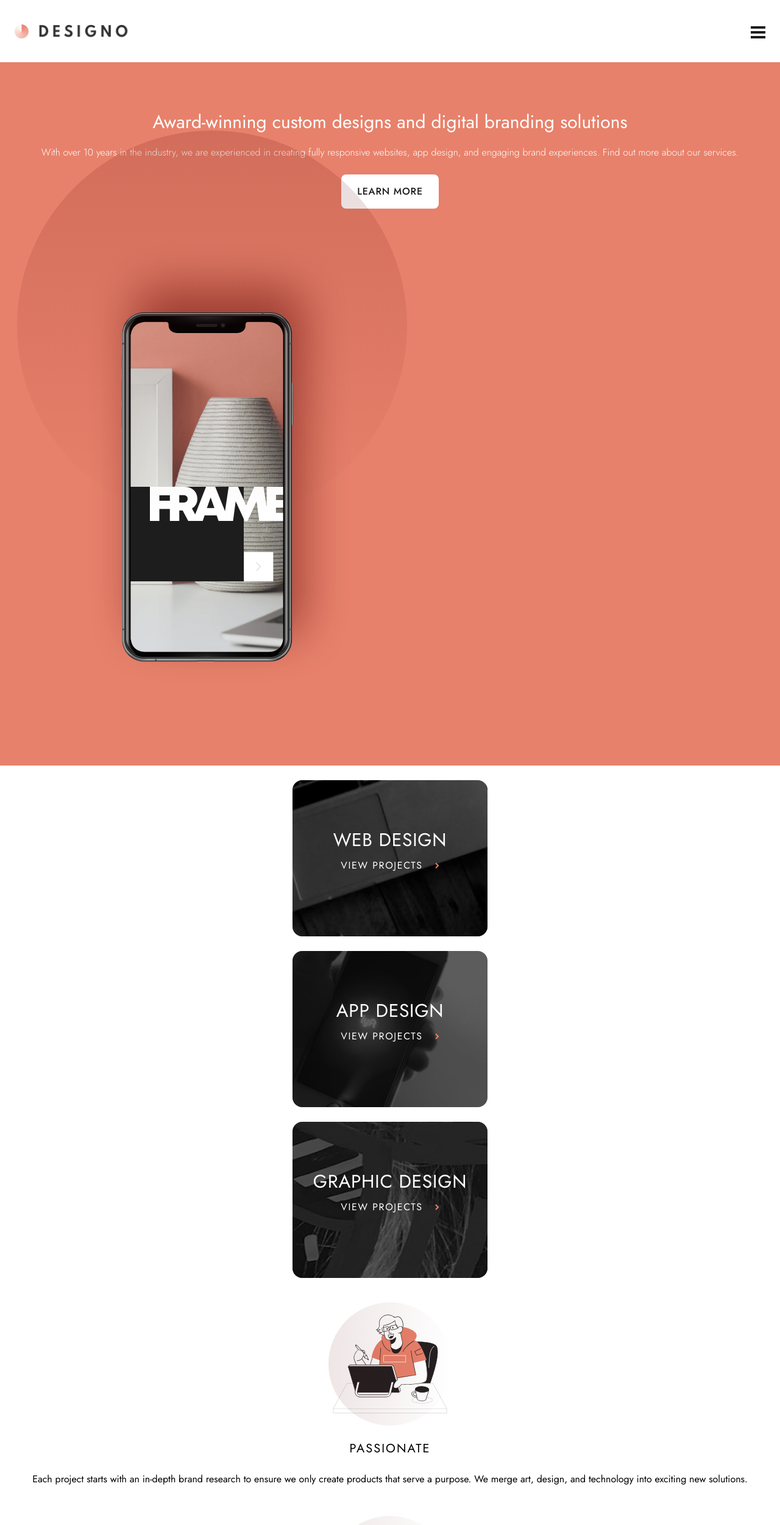
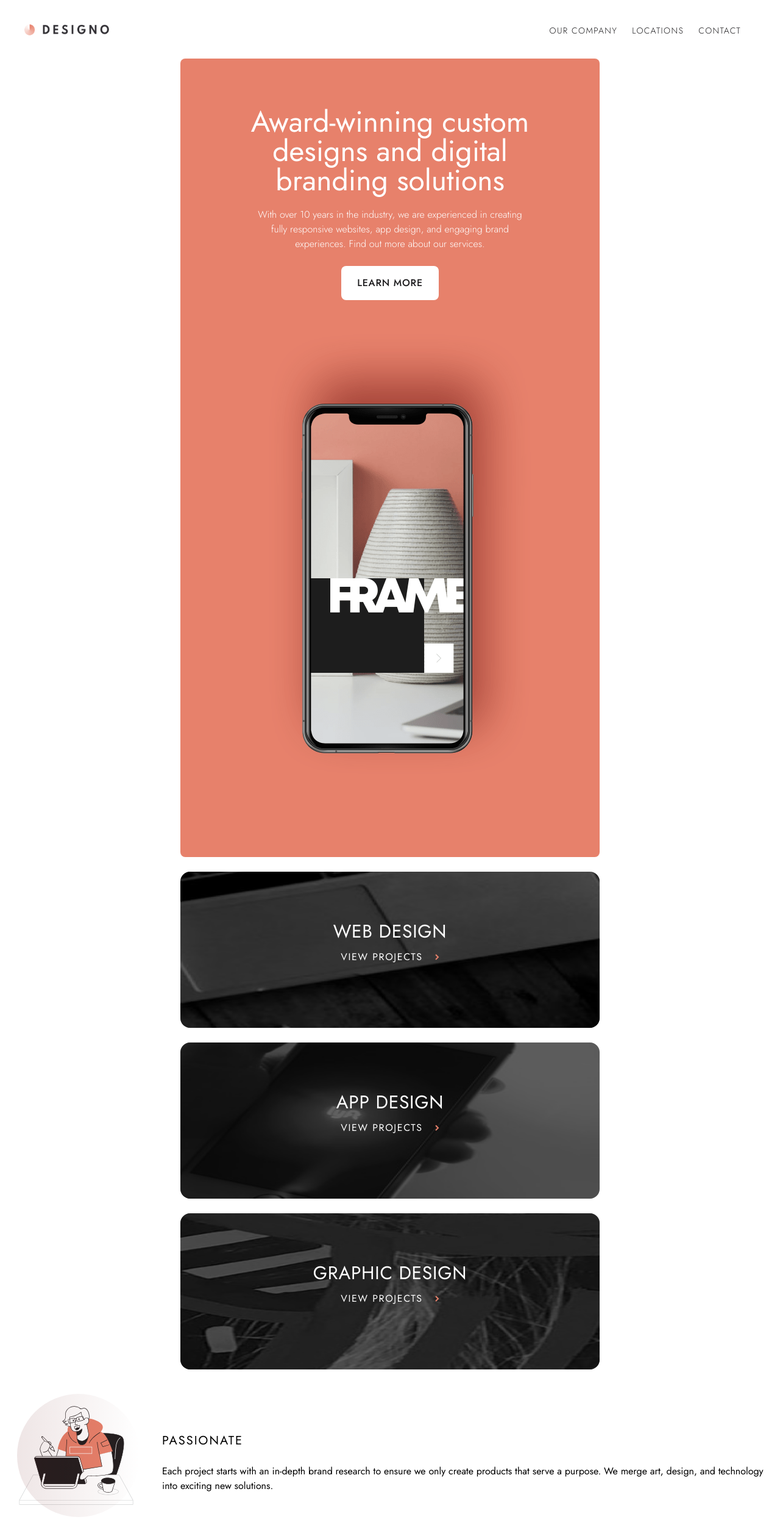
Before and after one commit to MarcioLopes451/designo, a Next.js app: page / in a window 1280 px wide. Shown: the top 2500 px of the page at 61% size. Built offline with nearby package versions, Linux system fonts and the light colour scheme.

Commit message:
add:tablet

```diff
--- a/app/page.tsx
+++ b/app/page.tsx
@@ -1,4 +1,4 @@
-
+'use client'
 import Hero from '../assets/home/desktop/image-hero-phone.png';
 import Circle from '../assets/home/desktop/bg-pattern-hero-home.svg';
 import Web from '../assets/home/mobile/image-web-design.jpg';
@@ -17,6 +17,9 @@ import Twitter from '../assets/shared/desktop/icon-twitter.svg';
 import Pinterest from '../assets/shared/desktop/icon-pinterest.svg';
 import Instagram from '../assets/shared/desktop/icon-instagram.svg';
 import Image from 'next/image';
+import { useEffect, useState } from 'react';
+
+
 export const links = [
   {
     Name:'WEB DESIGN',
@@ -36,13 +39,26 @@ export const links = [
 ]
 
 export default function Home() {
+
+  const [width, setWidth] = useState(window.innerWidth);
+    const breakPoint = 768;
+    const med = 1024;
+
+
+    useEffect(() => {
+        const handleResizeWindow = () => setWidth(window.innerWidth);
+        window.addEventListener('resize', handleResizeWindow);
+        return () => {
+            window.removeEventListener('resize', handleResizeWindow);
+        };
+    }, []);
   return (
-    <main className="mt-9">
-      <div className='text-center pt-20 px-7 text-white relative w-full bg-peach'>
-        <h2 className='text-3xl'>
+    <main className="mt-9 md:flex flex-col justify-center items-center">
+      <div className='text-center pt-20 px-7 text-white relative w-full bg-peach md:w-[43rem] rounded-lg'>
+        <h2 className='text-3xl md:text-5xl px-10'>
           Award-winning custom designs and digital branding solutions
         </h2>
-        <p className="mt-5 font-light">
+        <p className="mt-5 font-light md:px-24 text-base">
         With over 10 years in the industry, we are experienced in creating fully
         responsive websites, app design, and engaging brand experiences.
         Find out more about our services.
@@ -51,16 +67,13 @@ export default function Home() {
           LEARN MORE
         </button>
         <Image src={Hero} alt='hero'/>
-        <Image src={Circle} alt='circle' className='absolute top-28'/>
       </div>
-
-
       <div className='bg-white'>
         <div className='flex justify-center items-center flex-col flex-wrap gap-6 pt-6'>
           {links.map((data,key) => (
             <div key={key}>
               <div className='relative'>
-              <Image src={data.image} alt='links' className='w-80 h-64 rounded-2xl'/>
+              <Image src={data.image} alt='links' className='w-80 h-64 rounded-2xl md:w-[43rem]'/>
               <div className='absolute top-0 left-0 text-white bg-trans w-full h-full rounded-2xl'>
                 <div className='mt-20 flex justify-center flex-col gap-3 items-center'>
                 <h2 className='text-3xl tracking-wide'>{data.Name}</h2>
@@ -78,48 +91,52 @@ export default function Home() {
 
         <div className='mt-10 bg-white'>
           <div className='flex justify-center items-center flex-col flex-wrap gap-12'>
-            <div className='flex justify-center items-center flex-col relative'>
+            <div className='flex justify-center items-center flex-col relative md:flex-row gap-10 px-6'>
               <Image src={Passionate} alt='passionate'/>
-              <Image src={SmallCircle} alt='circle' className='absolute top-0'/>
-              <h2 className='text-center text-xl tracking-widest mt-6'>PASSIONATE</h2>
-              <p className='text-center px-6 mt-6'>
+              <Image src={SmallCircle} alt='circle' className='absolute top-0 md:left-7'/>
+              <div>
+              <h2 className='text-center text-xl tracking-widest mt-6 md:text-left'>PASSIONATE</h2>
+              <p className='text-center px-6 mt-6 md:text-left md:px-0'>
                 Each project starts with an in-depth brand research to ensure we only create products that serve a purpose.
                 We merge art, design, and technology into exciting new solutions.
               </p>
+              </div>
             </div>
-            <div className='flex justify-center items-center flex-col relative'>
+            <div className='flex justify-center items-center flex-col relative md:flex-row gap-10 px-6'>
               <Image src={Resourceful} alt='res'/>
-              <Image src={SmallCircle} alt='circle' className='absolute top-0'/>
-              <h2 className='text-center text-xl tracking-widest mt-6'>RESOURCEFUL</h2>
-              <p className='text-center px-6 mt-6'>
+              <Image src={SmallCircle} alt='circle' className='absolute top-0 md:left-7'/>
+              <div>
+              <h2 className='text-center text-xl tracking-widest mt-6 md:text-left'>RESOURCEFUL</h2>
+              <p className='text-center px-6 mt-6 md:text-left md:px-0'>
               Everything that we do has a strategic purpose. We use an agile approach in all of our projects and value
               customer collaboration. It guarantees superior results that fulfill our clients’ needs.
               </p>
+              </div>
             </div>
-            <div className='flex justify-center items-center flex-col relative'>
+            <div className='flex justify-center items-center flex-col relative md:flex-row gap-10 px-6'>
               <Image src={Friendly} alt='friendly'/>
-              <Image src={SmallCircle} alt='circle' className='absolute top-0'/>
-              <h2 className='text-center text-xl tracking-widest mt-6'>FRIENDLY</h2>
-              <p className='text-center px-6 mt-6'>
+              <Image src={SmallCircle} alt='circle' className='absolute top-0 md:left-7'/>
+              <div>
+              <h2 className='text-center text-xl tracking-widest mt-6 md:text-left'>FRIENDLY</h2>
+              <p className='text-center px-6 mt-6 md:text-left md:px-0'>
               We are a group of enthusiastic folks who know how to put people first. Our success depends on our customers,
                and we strive to give them the best experience a company can provide.
               </p>
+              </div>
             </div>
           </div>
         </div>
         <Talk />
-        <Footer />
-
+        {width < breakPoint ? <Footer /> : <TabletFooter />}
     </main>
   )
 }
 export function Talk(){
   return (
     <div className='mt-10 flex justify-center items-center'>
-    <div className='bg-peach relative w-80 h-96 flex justify-center items-center rounded-lg text-white flex-col'>
-      <Image src={ThreeCircles} alt='three' className='absolute top-0 w-96'/>
-      <h2 className='text-4xl text-center px-10'>Let’s talk about your project</h2>
-      <p className='px-4 text-center mt-4'>
+    <div className='bg-peach relative w-80 h-96 flex justify-center items-center rounded-lg text-white flex-col md:w-[43rem] md:h-80'>
+      <h2 className='text-4xl text-center px-10 md:px-56'>Let’s talk about your project</h2>
+      <p className='px-4 text-center mt-4 md:w-[32rem]'>
       Ready to take it to the next level? Contact us today and find out how our expertise can help your business grow.
       </p>
       <button className="bg-white text-black w-40 h-14 rounded-lg mt-6 font-medium tracking-wider">
@@ -131,7 +148,7 @@ export function Talk(){
 }
 export function Footer(){
 return (
-  <div className='bg-black mt-4'>
+  <div className='bg-black mt-4 md:w-full'>
     <div className='flex justify-center items-center py-8 flex-col'>
       <Image src={Logo} alt='/' className='w-48'/>
       <div className='flex flex-col justify-center items-center mt-7 border-t-2 border-white gap-8 text-white'>
@@ -160,3 +177,39 @@ return (
   </div>
 )
 }
+
+export function TabletFooter(){
+  return (
+    <div className='bg-black w-full mt-10'>
+      <div className='flex flex-col justify-around gap-8 text-white px-9'>
+        <div className='flex justify-between items-center py-16'>
+        <Image src={Logo} alt='/' className='w-48'/>
+        <div className='flex justify-between items-center gap-6'>
+        <p>OUR COMPANY</p>
+        <p>LOCATIONS</p>
+        <p>CONTACT</p>
+        </div>
+        </div>
+        <div className='flex justify-between my-9'>
+        <div className='flex flex-col justify-center items-center'>
+          <p>Designo Central Office</p>
+          <p>3886 Wellington Street</p>
+          <p>Toronto, Ontario M9C 3J5</p>
+        </div>
+        <div className='flex flex-col justify-center items-center'>
+          <p>Contact Us (Central Office)</p>
+          <p>P : +1 253-863-8967</p>
+          <p>M : contact@designo.co</p>
+        </div>
+        <div className='flex justify-center items-center gap-4'>
+        <Image src={Facebook} alt='/'/>
+        <Image src={Youtube} alt='/'/>
+        <Image src={Twitter} alt='/'/>
+        <Image src={Pinterest} alt='/'/>
+        <Image src={Instagram} alt='/'/>
+        </div>
+        </div>
+      </div>
+    </div>
+  )
+}
--- a/components/Nav.tsx
+++ b/components/Nav.tsx
@@ -6,6 +6,7 @@ import Image from 'next/image';
 import MobileNav from './MobileNav';
 import Close from '../assets/shared/mobile/icon-close.svg';
 import Backdrop from './Backdrop';
+import Link from 'next/link';
 
 
 export default function Navbar() {
@@ -17,12 +18,24 @@ export default function Navbar() {
 
   return (
     <div className='w-full'>
-        <div className='flex justify-between items-center px-6 mt-10'>
-           <Image src={Logo} alt='/' className='w-48'/>
+        <div className='flex justify-between items-center px-6 mt-10 md:px-10'>
+           <Image src={Logo} alt='/' className='w-48 md:w-36'/>
+           <div className='hidden md:flex gap-6 text-black px-6 font-light tracking-widest text-sm'>
+                <Link href='/'>
+                    OUR COMPANY
+                </Link>
+                <Link href='/'>
+                   LOCATIONS
+                </Link>
+                <Link href='/'>
+                    CONTACT
+                </Link>
+                </div>
            {state ?
            <Image src={Close} onClick={handleClick} alt=""/>
            :
-           <Image src={mobileNav} alt='/' onClick={handleClick}/> }
+           <Image src={mobileNav} alt='/' onClick={handleClick} className='md:hidden'/> }
+
         </div>
         <MobileNav isOpen={state} onClose={handleClick}/>
         {state && <Backdrop isOpen={state} onClose={handleClick}/>}
--- a/tailwind.config.ts
+++ b/tailwind.config.ts
@@ -21,7 +21,7 @@ const config: Config = {
       'lightGray':'#F1F3F5',
       'trans':'#00000099',
       'seashell':'#FDF3F0'
-      }
+      },
     },
   },
   plugins: [],
```
